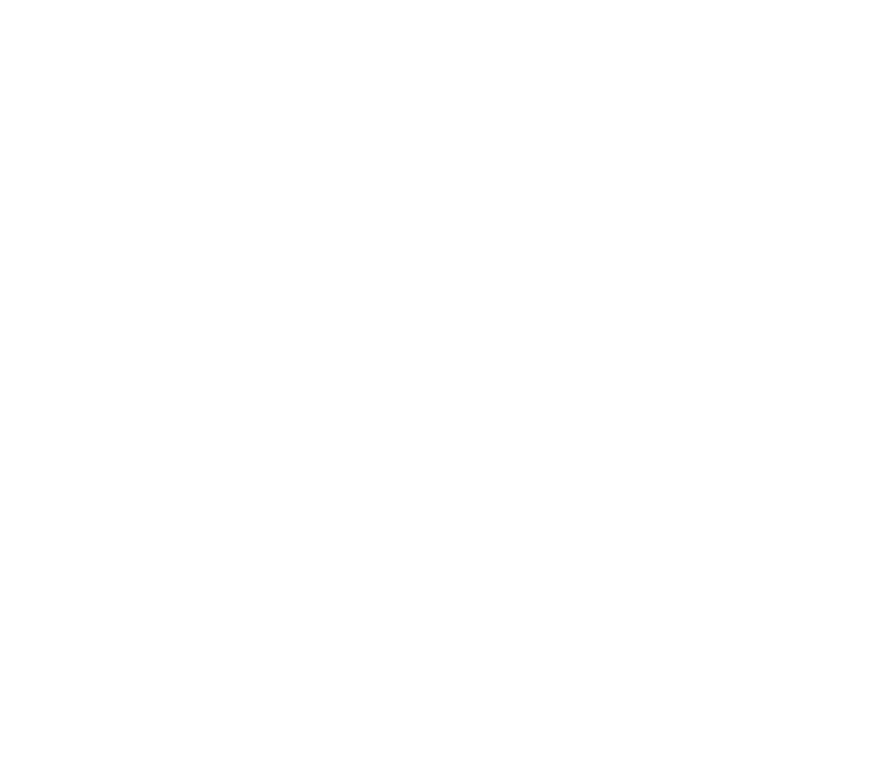
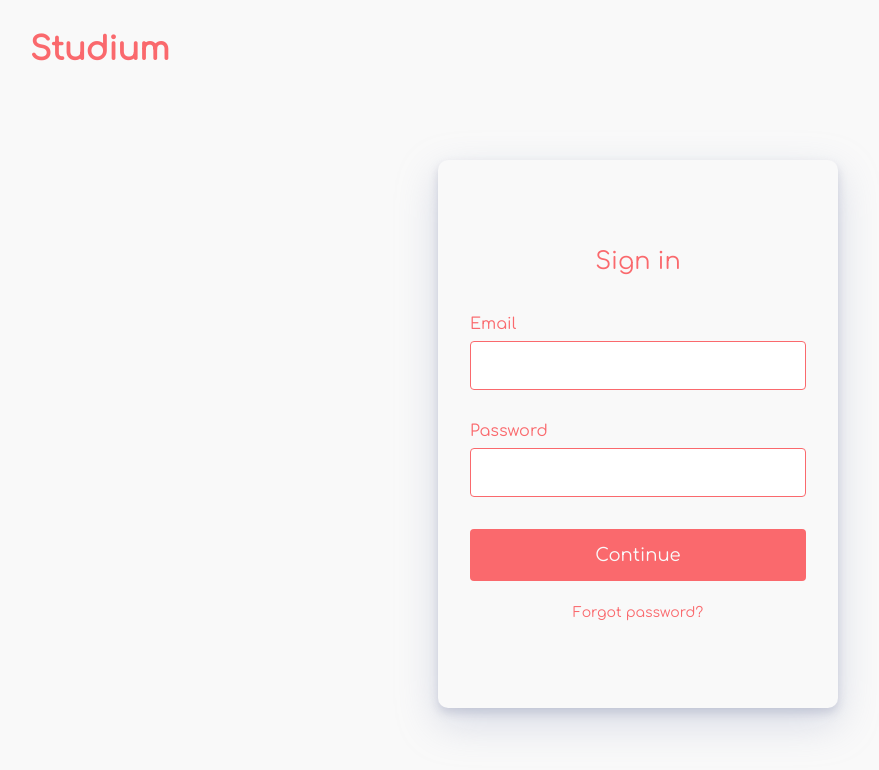
Before and after one commit to vpaklatzis/studiumlandingpage-demo, a React (Create React App) app: page /signin in a window 1280 px wide. Shown: the top 770 px of the page, without its empty margins (2-881 px from the left). Built offline with nearby package versions, Linux system fonts and the light colour scheme.

Commit message:
Added signin part 2

```diff
--- a/src/components/ButtonElement.js
+++ b/src/components/ButtonElement.js
@@ -16,10 +16,7 @@
     padding: 1rem 3rem;
     font-size: 1rem;
     font-weight: bold;
-    box-shadow:
-        0 2.8px 2.2px rgba(0, 0, 0, 0.034),
-        0 6.7px 5.3px rgba(255, 255, 255, 0.048),
-        0 12.5px 10px rgba(0, 0, 0, 0.15);
+    box-shadow: 0 5px 10px rgba(154,160,185,.6), 0 15px 40px rgba(166,173,201,.6);
 
     &:hover {
         transition: all 0.2s ease-in-out;
--- a/src/components/Signin/SigninElements.js
+++ b/src/components/Signin/SigninElements.js
@@ -10,11 +10,7 @@
     top: 0;
     z-index: 0;
     overflow: hidden;
-    background: linear-gradient(
-        108deg,
-        rgba(1, 147, 86, 1) 0%,
-        rgba(10, 201, 122, 1) 100%
-    );
+    background: #f9f9f9;
 `;
 
 export const FormWrap = styled.div`
@@ -30,7 +26,7 @@
 
 export const Icon = styled(Link)`
     margin-left: 32px;
-    margin-top; 32px;
+    margin-top:32px;
     text-decoration: none;
     color: #FA696D;
     font-weight: 700;
@@ -62,8 +58,8 @@
     display: grid;
     margin: 0 auto;
     padding: 88px 32px;
-    border-radius: 4px;
-    box-shadow: 0 1px 3px rgba(0, 0, 0, 0.9);
+    border-radius: 10px;
+    box-shadow: 0 5px 10px rgba(154,160,185,.4), 0 15px 40px rgba(166,173,201,.4);
 
     @media screen and (max-width: 400px) {
         padding: 32px 32px;
@@ -73,32 +69,37 @@
 export const FormH1 = styled.h1`
     margin-bottom: 40px;
     color: #FA696D;
-    font-size: 20px;
+    font-size: 24px;
     font-weight: 400;
     text-align: center;
 `;
 
 export const FormLabel = styled.label`
     margin-bottom: 8px;
-    font-size: 14px;
+    font-size: 16px;
     color: #FA696D;
 `;
 
 export const FormInput = styled.input`
     padding: 16px 16px;
     margin-bottom: 32px;
-    border: none;
+    border: 1px solid #FA696D;
     border-radius: 4px;
 `;
 
 export const FormButton = styled.button`
-    background: #f9f9f9;
+    background: #FA696D;
     padding: 16px 0;
     border: none;
     border-radius: 4px;
-    color: #FA696D;
-    font-size: 20px;
+    color: #f9f9f9;
+    font-size: 18px;
     cursor: pointer;
+
+    &:hover {
+        transition: all 0.2s ease-in-out;
+        background: #ff7a7e;
+    }
 `;
 
 export const Text = styled.span`
@@ -106,4 +107,9 @@
     margin-top: 24px;
     color: #FA696D;
     font-size: 14px;
+    cursor: pointer;
+
+    &:hover {
+        text-decoration: underline;
+    }
 `;
--- a/src/components/Signin/index.js
+++ b/src/components/Signin/index.js
@@ -20,7 +20,7 @@
                     <Icon to="/">Studium</Icon>
                     <FormContent>
                         <Form action='#'>
-                            <FormH1>Sign in to your account</FormH1>
+                            <FormH1>Sign in</FormH1>
                             <FormLabel htmlFor='for'>Email</FormLabel>
                             <FormInput type='email' required />
                             <FormLabel htmlFor='for'>Password</FormLabel>
--- a/src/pages/signin.js
+++ b/src/pages/signin.js
@@ -1,11 +1,12 @@
 import React from 'react';
+import SignIn from '../components/Signin/index';
 
-const Signin = () => {
+const SigninPage = () => {
     return (
-        <div>
-
-        </div>
+        <>
+            <SignIn />
+        </>
     )
 }
 
-export default Signin;
+export default SigninPage;
```
